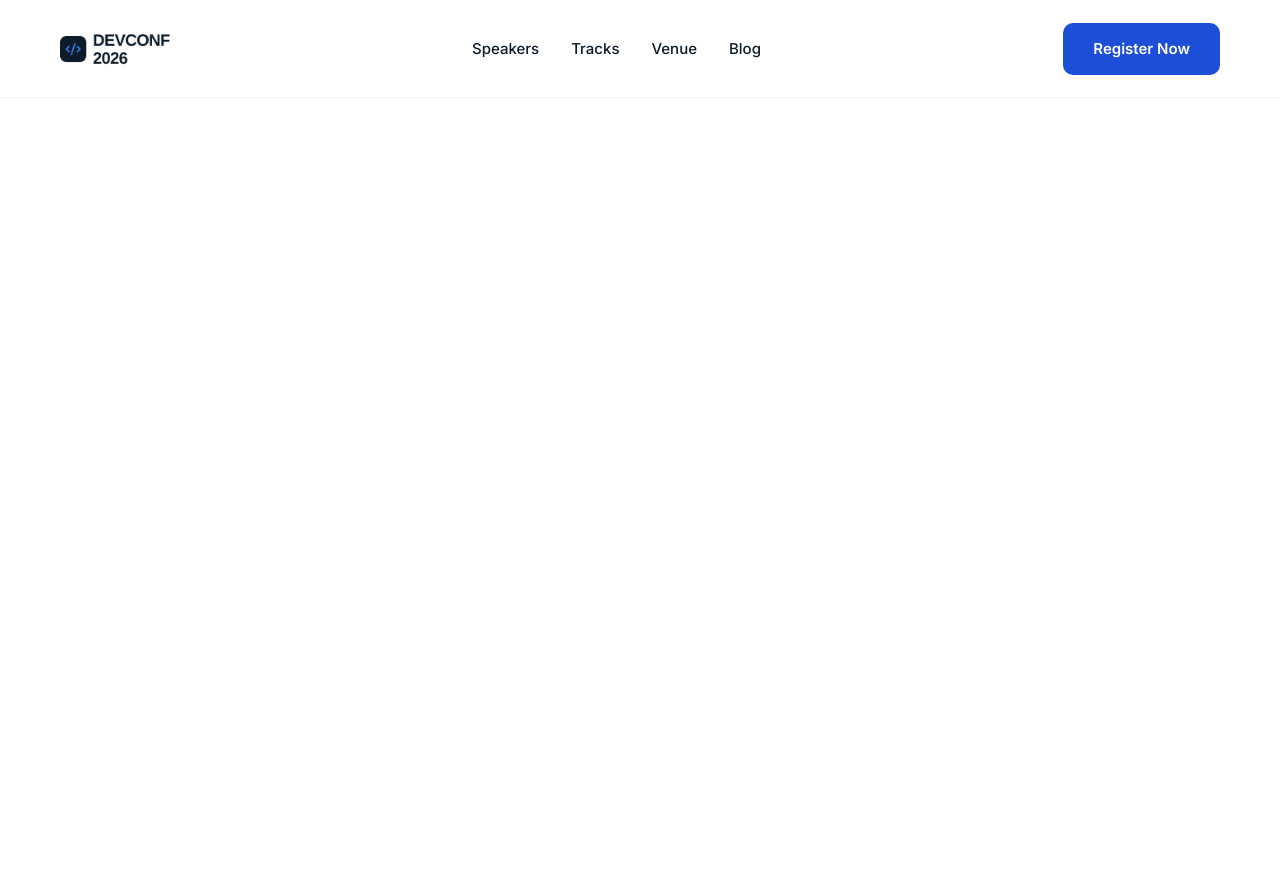
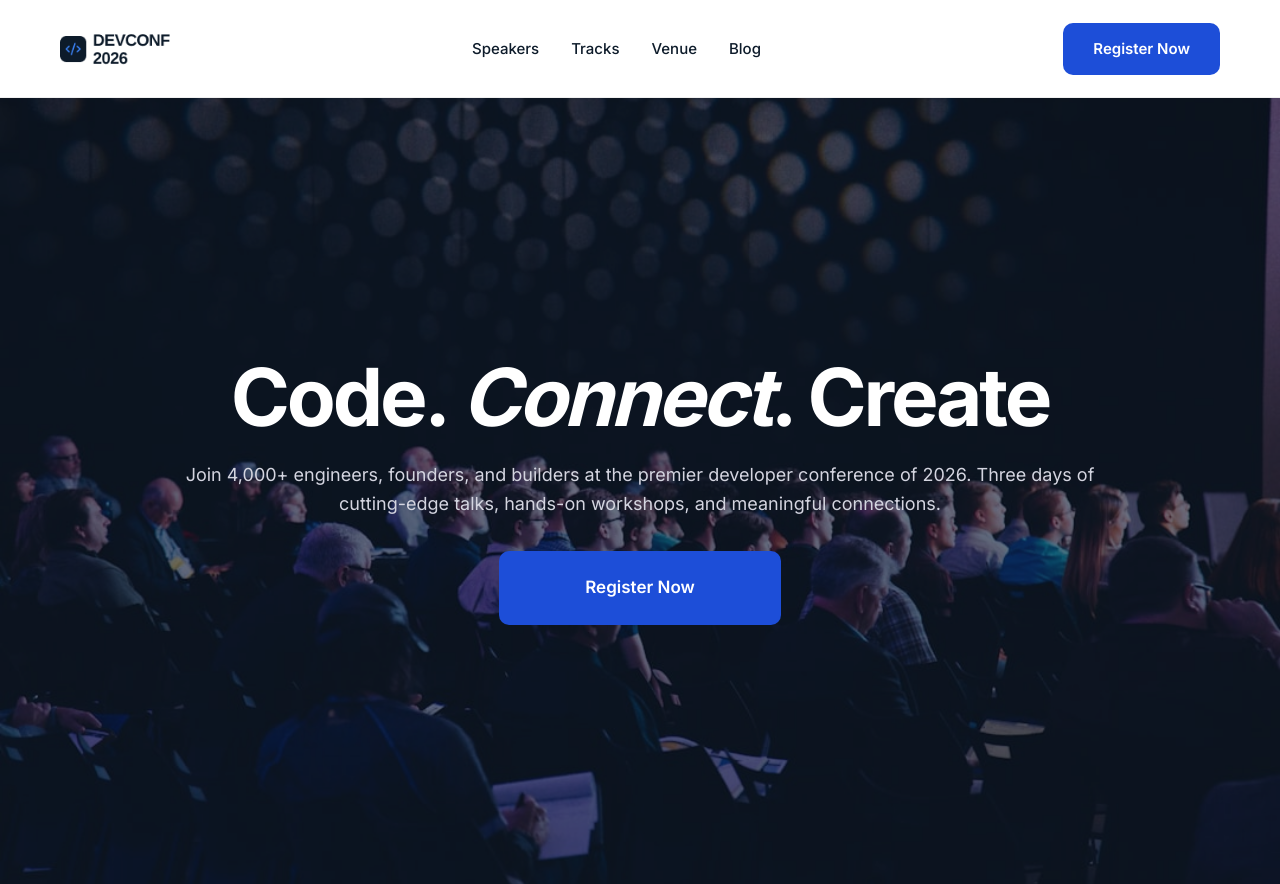
Before and after one commit to Maruf-183/devconf-2026, a plain HTML site: page index.html in a window 1280 px wide. Before the commit the page ends 800 px from the top, so only its background shows below. Drawn offline with Linux system fonts and the light colour scheme.

Commit message:
Add Hero section with typography

```diff
--- a/index.html
+++ b/index.html
@@ -26,6 +26,13 @@
             <a href="#register" class="btn btn-primary">Register Now</a>
         </div>
     </header>
-
+<section class="hero">
+        <div class="hero-overlay"></div>
+        <div class="hero-content">
+            <h1 class="hero-heading">Code. <em>Connect</em>. Create</h1>
+            <p class="hero-text">Join 4,000+ engineers, founders, and builders at the premier developer conference of 2026. Three days of cutting-edge talks, hands-on workshops, and meaningful connections.</p>
+            <a href="#register" class="btn btn-primary btn-large">Register Now</a>
+        </div>
+    </section>
 </body>
 </html>
--- a/style.css
+++ b/style.css
@@ -78,9 +78,10 @@ img {
     width: 282px;
     height: 74px;
     font-size: 17px;
-    display: flex;
+    display: inline-flex;
     align-items: center;
     justify-content: center;
+    margin: 0 auto;
 }
 
 .section-heading {
@@ -138,3 +139,48 @@ img {
 .nav-menu a:hover {
     color: var(--color-primary);
 }
+.hero {
+    position: relative;
+    min-height: 786px;
+    background-image: url("./assets/banner.jpg");
+    background-size: cover;
+    background-position: center;
+    display: flex;
+    align-items: center;
+    justify-content: center;
+}
+
+.hero-overlay {
+    position: absolute;
+    inset: 0;
+    background-color: rgba(13, 24, 42, 0.6);
+}
+
+.hero-content {
+    position: relative;
+    z-index: 2;
+    max-width: 959px;
+    text-align: center;
+    padding: 0 24px;
+}
+
+.hero-heading {
+    font-family: var(--font-body);
+    font-size: 80px;
+    font-weight: 700;
+    line-height: 80px;
+    letter-spacing: -3.2px;
+    color: #ffffff;
+    margin-bottom: 24px;
+}
+
+.hero-heading em {
+    font-style: italic;
+    font-weight: 700;
+}
+
+.hero-text {
+    color: #d4d5e0;
+    font-size: 18px;
+    margin-bottom: 32px;
+}
```
